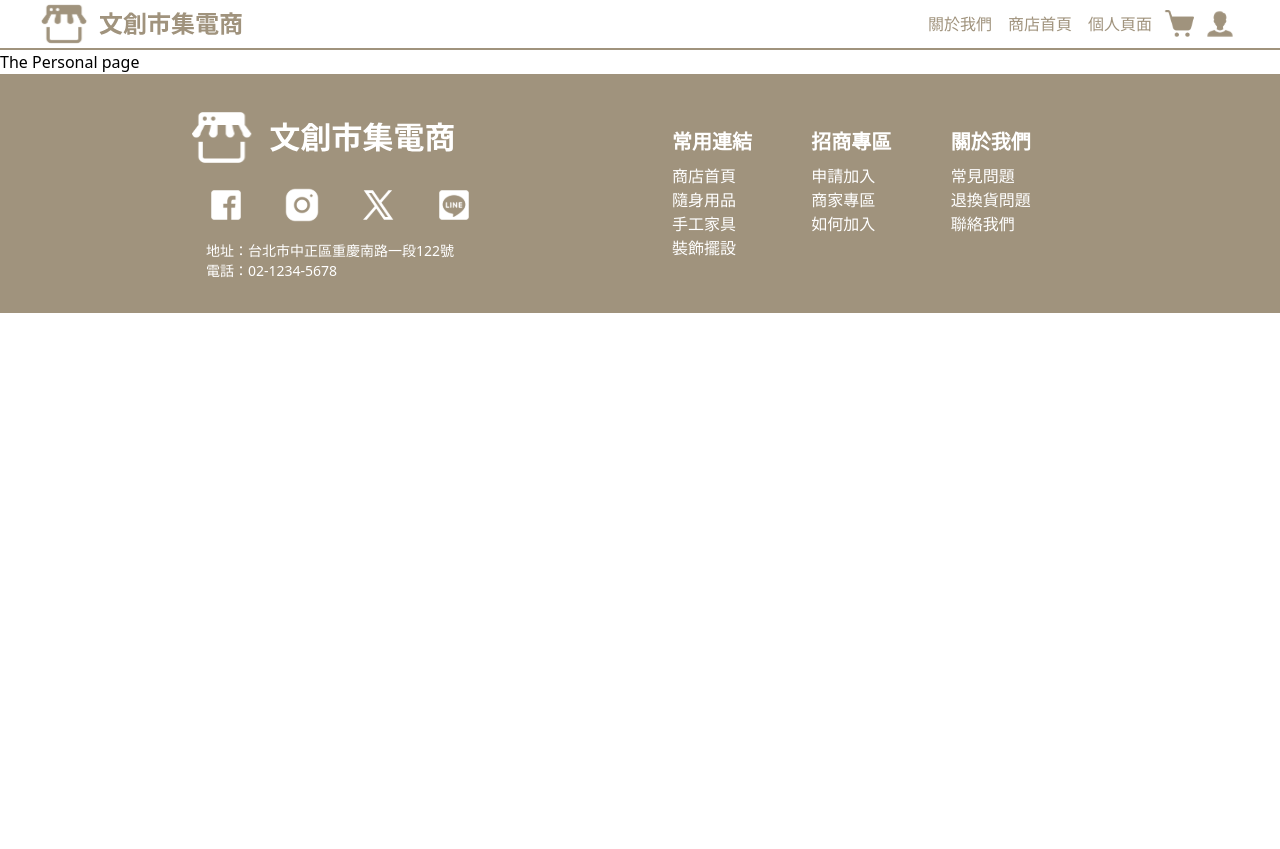
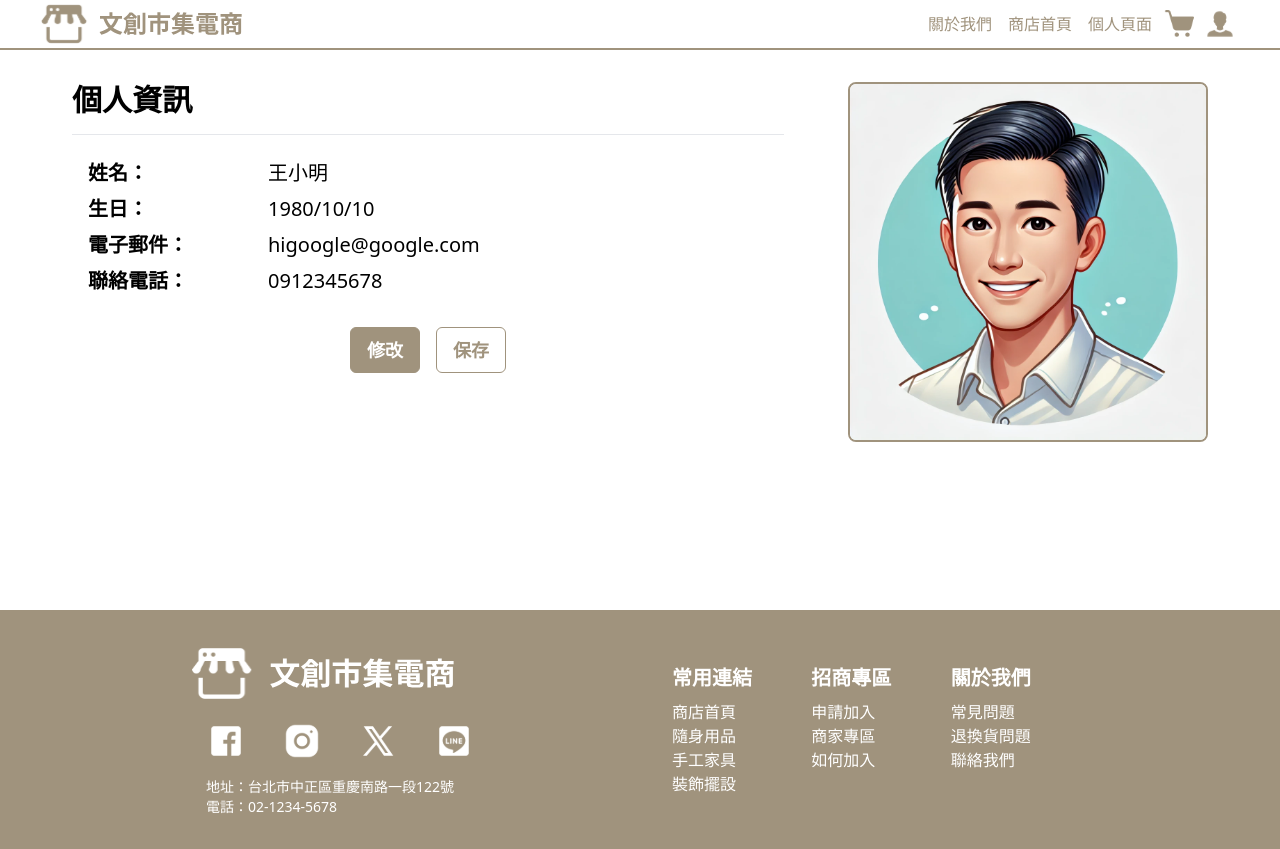
Before and after one commit to lawrence565/e-commerce-demo, a React (Vite) app: page /#/personal in a window 1280 px wide. Before the commit the page ends 800 px from the top, so only its background shows below. Built offline with nearby package versions, Linux system fonts and the light colour scheme.

Commit message:
Adding scrolltotop and fixing style problem

```diff
--- a/src/App.tsx
+++ b/src/App.tsx
@@ -6,12 +6,14 @@ import Product from "./pages/Product.tsx";
 import About from "./pages/About.tsx";
 import Personal from "./pages/Personal.tsx";
 import ShopppingCart from "./pages/ShoppingCart.tsx";
+import ScrollToTop from "./utils/ScrollToTop.tsx";
 import "./style/App.css";
 
 function App() {
   return (
     <>
       <HashRouter>
+        <ScrollToTop />
         <Routes>
           <Route path="/" element={<Layout />}>
             <Route index element={<Homepage />} />
--- a/src/Components/Footer.tsx
+++ b/src/Components/Footer.tsx
@@ -8,7 +8,7 @@ import "../style/FooterStyle.scss";
 
 function Footer() {
   return (
-    <div className="flex justify-center items-center bg-midBrown h-fit w-full">
+    <div className="flex justify-center items-center bg-midBrown min-h-[25dvh] h-fit w-full">
       <div className="max-w-[1200px] w-full">
         <div className="bg-midBrown w-100% my-4 flex items-center justify-center">
           <div id="store-info" className="flex-1 p-4 max-w-[450px]">
--- a/src/Components/ProductRecommand.tsx
+++ b/src/Components/ProductRecommand.tsx
@@ -48,6 +48,8 @@ function ProductRecomanned(props: {
     setCurrentIndex((prevIndex: number) => (prevIndex + 1) % totalPage);
   };
 
+  const scrollToTop = () => {};
+
   if (props.items === "gadgets") {
     products = gadgets;
   } else if (props.items === "furnitures") {
@@ -58,9 +60,9 @@ function ProductRecomanned(props: {
 
   return (
     <div className="text-midBrown my-4">
-      <h2 className="text-2xl my-4 font-semibold">{props.title}</h2>
+      <h2 className="text-2xl -4 font-semibold">{props.title}</h2>
       <hr className="text-midBrown" />
-      <div className="product-carousel flex items-center m-8 mb-0">
+      <div className="product-carousel flex items-center my-8 mb-0">
         <button className="text-black arrow previous" onClick={previous}>
           &#10094;
         </button>
@@ -75,7 +77,7 @@ function ProductRecomanned(props: {
               return (
                 <Link to={`${props.url}/${product.name}`} key={index}>
                   <div className="product-card" ref={productCarouselRef}>
-                    <div className="product w-[200px] m-2 h-fit">
+                    <div className="product w-[15dvw] m-2 h-fit">
                       <div className="product-img-container">
                         <img className="rounded-lg" src={product.img} />
                       </div>
@@ -96,7 +98,7 @@ function ProductRecomanned(props: {
       </div>
       <div className="mb-6 mx-16 flex justify-end">
         <div className="w-fit">
-          <Link to={`${props.url}`}>
+          <Link to={`${props.url}`} onClick={scrollToTop}>
             <p className="underline cursor-pointer">查看更多</p>
           </Link>
         </div>
--- a/src/Components/StoretDisplay.tsx
+++ b/src/Components/StoretDisplay.tsx
@@ -71,6 +71,10 @@ function StoreDisplay(props: { type: string }) {
     };
   }, []);
 
+  useEffect(() => {
+    setPageIndex(0);
+  }, [products]);
+
   const pages = paginate(display, 9); // 把 products 中的產品分為 9 個
 
   const handlePreviousPage = () => {
--- a/src/pages/Homepage.tsx
+++ b/src/pages/Homepage.tsx
@@ -56,8 +56,9 @@ function Homepage(): JSX.Element {
           </div>
         </div>
 
-        <div className="store-introduce m-8">
-          <h1 className="text-midBrown text-2xl mx-8">商家介紹</h1>
+        <div className="flex justify-center ">
+          <div className="store-introduce m-8 max-w-[1200px]">
+            <h1 className="text-midBrown text-3xl font-bold">商家介紹</h1>
             <div className="store-card-container flex justify-center items-start">
               {Stores.map((store, index: number) => {
                 return (
@@ -76,6 +77,7 @@ function Homepage(): JSX.Element {
             </div>
           </div>
         </div>
+      </div>
     </>
   );
 }
--- a/src/pages/Personal.tsx
+++ b/src/pages/Personal.tsx
@@ -1,8 +1,48 @@
+import personalImg from "../assets/testing_thumbnail.webp";
+
 function Personal() {
   return (
-    <div>
-      <h1>The Personal page</h1>
-    </div>
+    <>
+      <div className="min-h-[70dvh] flex justify-center">
+        <div className="max-w-[1200px]">
+          <div id="personal-info" className="flex">
+            <div id="id" className="flex-[2] m-8">
+              <h1 className="text-3xl font-bold mb-4">個人資訊</h1>
+              <hr />
+              <div className="flex">
+                <div className="text-xl font-semibold m-4">
+                  <p className="my-2">姓名：</p>
+                  <p className="my-2">生日：</p>
+                  <p className="my-2">電子郵件：</p>
+                  <p className="my-2">聯絡電話：</p>
+                </div>
+                <div className="text-xl m-4 ml-16">
+                  <p className="my-2">王小明</p>
+                  <p className="my-2">1980/10/10</p>
+                  <p className="my-2">higoogle@google.com</p>
+                  <p className="my-2">0912345678</p>
+                </div>
+              </div>
+              <div className="function flex justify-center items-center">
+                <button className="bg-midBrown text-white px-4 py-2 rounded-md m-2 border-[1px] border-midBrown hover:bg-white hover:text-midBrown transition-all ease-in duration-100 text-lg font-semibold">
+                  修改
+                </button>
+                <button className="bg-white text-midBrown px-4 py-2 rounded-md m-2 border-[1px] border-midBrown hover:bg-midBrown hover:text-white transition-all ease-in duration-100 text-lg font-semibold">
+                  保存
+                </button>
+              </div>
+            </div>
+            <div
+              id="personal-img"
+              className="flex-1 min-w-[200px] border-2 border-midBrown rounded-lg w-[20%] overflow-hidden m-8"
+            >
+              <img src={personalImg} className="min-w-[200px] w-full" />
+            </div>
+          </div>
+          <div id=""></div>
+        </div>
+      </div>
+    </>
   );
 }
 
--- a/src/pages/ShoppingCart.tsx
+++ b/src/pages/ShoppingCart.tsx
@@ -20,6 +20,11 @@ type kartItem = {
   type: string;
   amount: number;
 };
+
+// type applyCoupon = {
+//   id: number;
+//   coupon: number;
+// };
 
 function Card(props: {
   item: kartItem;
@@ -109,7 +114,7 @@ function ShopppingKart() {
   const [subtotal, setSubtotal] = useState(0);
 
   const coupon = 100,
-    discount = 300;
+    discount = 0;
 
   const updateSubtotal = (index: number, newSubtotal: number) => {
     subtotals.current[index] = newSubtotal;
@@ -146,15 +151,15 @@ function ShopppingKart() {
           <div className="flex flex-col justify-center items-center my-4">
             <div className="subtotal">
               <h3>商品原價：</h3>
-              <h3>{`${subtotal}`}</h3>
+              <h3>{`NT$ ${subtotal}`}</h3>
             </div>
             <div className="subtotal">
               <h3>折扣：</h3>
-              <h3>{`- ${discount}`}</h3>
+              <h3>{`- NT$ ${discount}`}</h3>
             </div>
             <div className="subtotal">
               <h3>優惠券：</h3>
-              <h3>{`- ${coupon}`}</h3>
+              <h3>{`- NT$ ${coupon}`}</h3>
             </div>
           </div>
           <hr />
@@ -185,7 +190,7 @@ function ShopppingKart() {
         </div>
 
         <div id="avaliable" className="m-4">
-          <table className="min-w-[500px] w-[60dvw] max-w-[800px]">
+          <table className="w-full max-w-[800px]">
             <thead className="w-full bg-midBrown">
               <tr className="w-full text-white">
                 <th className="w-2/5 text-lg font-semibold py-[2px]">名稱</th>
--- a/src/style/HomepageStyle.scss
+++ b/src/style/HomepageStyle.scss
@@ -2,6 +2,7 @@
   position: relative;
   overflow: hidden;
   width: 60dvw;
+  max-width: 1200px;
   aspect-ratio: 16/9;
   object-fit: cover;
 }
@@ -23,6 +24,7 @@
 
 .carousel-slide {
   width: 60dvw;
+  max-width: 1200px;
   aspect-ratio: 16/9;
   overflow: hidden;
   display: flex;
@@ -36,7 +38,9 @@
 
 .dot {
   width: 0.5vw;
+  max-width: 10px;
   height: 0.5vw;
+  max-height: 10px;
   margin: 0.25vw;
   background-color: #d9d9d9;
   border-radius: 50%;
--- /dev/null
+++ b/src/utils/ScrollToTop.tsx
@@ -0,0 +1,12 @@
+import { useEffect } from "react";
+import { useLocation } from "react-router-dom";
+
+const ScrollToTop = () => {
+  const { pathname } = useLocation();
+  useEffect(() => {
+    window.scrollTo(0, 0);
+  }, [pathname]);
+  return null;
+};
+
+export default ScrollToTop;
--- a/vite.config.ts
+++ b/vite.config.ts
@@ -4,7 +4,7 @@ import react from "@vitejs/plugin-react";
 // https://vitejs.dev/config/
 export default defineConfig({
   plugins: [react()],
-  base: "/e-commerce-demo/",
+  // base: "/e-commerce-demo/",
   css: {
     postcss: "./postcss.config.js",
   },
```
Lines whose indentation alone changed are shown as unchanged.
